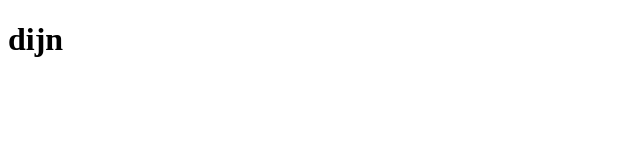
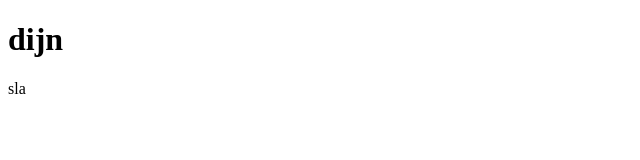
Before and after one commit to Chaves-24/teste3.1, a plain HTML site: page index.html in a window 1280 px wide. Shown: the full height of the page, 0-640 px from the left. Drawn offline with Linux system fonts and the light colour scheme.

Commit message:
index.html

```diff
--- a/index.html
+++ b/index.html
@@ -6,6 +6,6 @@
     <title>Document</title>
 </head>
 <body>
-    <h1>dijn</h1>
+    <h1>dijn</h1> <p>sla</p>
 </body>
 </html>
```
